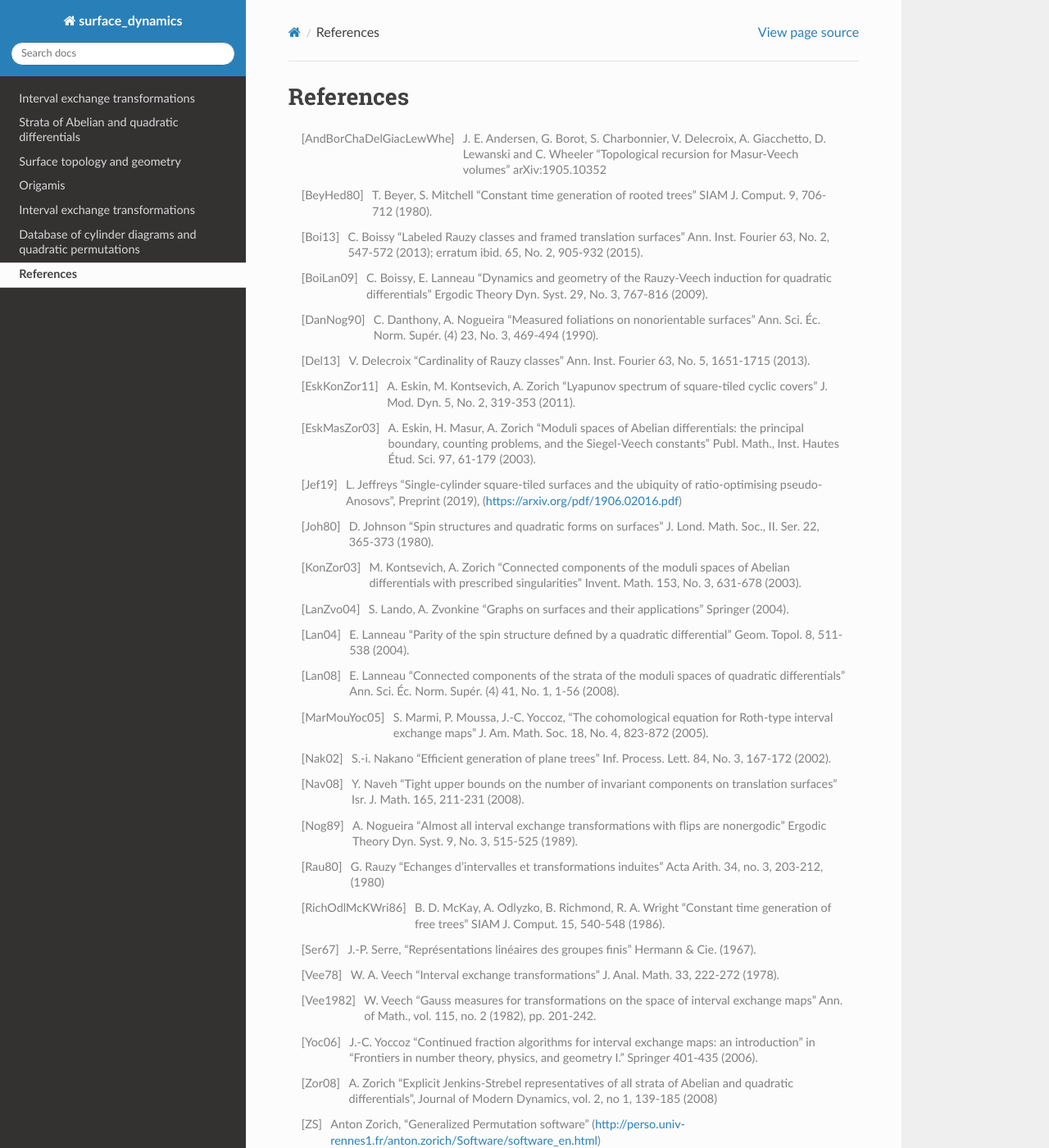
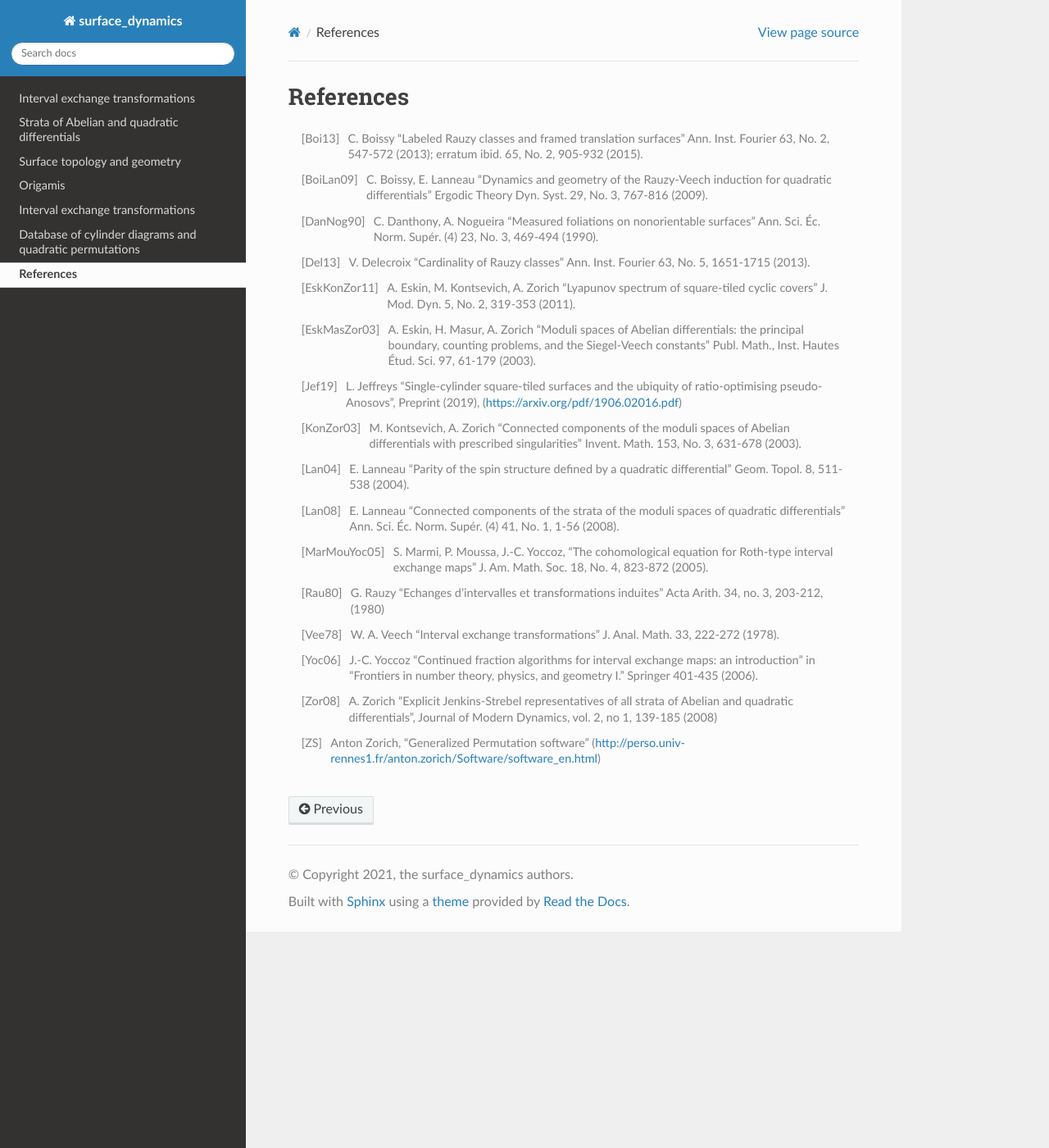
Before and after one commit to flatsurf/surface-dynamics, a Sphinx documentation site: the page built from doc/source/references.rst, in a window 1280 px wide and 1400 px high. Shown: the whole window at 82% size. Built offline with Sphinx 7.4.7 and the Read the Docs theme 2.0.0, drawn with Linux system fonts in a browser that asks for light colours.

```diff
--- a/doc/source/references.rst
+++ b/doc/source/references.rst
@@ -1,13 +1,5 @@
 References
 ==========
-
-.. [AndBorChaDelGiacLewWhe] J. E. Andersen, G. Borot, S. Charbonnier,
-   V. Delecroix, A. Giacchetto, D. Lewanski and C. Wheeler "Topological
-   recursion for Masur-Veech volumes"
-   arXiv:1905.10352
-
-.. [BeyHed80] T. Beyer, S. Mitchell "Constant time generation of rooted trees"
-   SIAM J. Comput. 9, 706-712 (1980).
 
 .. [Boi13] C. Boissy "Labeled Rauzy classes and framed translation surfaces"
    Ann. Inst. Fourier 63, No. 2, 547-572 (2013); erratum ibid. 65, No. 2, 905-932 (2015).
@@ -36,16 +28,9 @@ References
    of ratio-optimising pseudo-Anosovs", Preprint (2019),
    (https://arxiv.org/pdf/1906.02016.pdf)
 
-.. [Joh80] D. Johnson "Spin structures and quadratic forms on surfaces"
-   J. Lond. Math. Soc., II. Ser. 22, 365-373 (1980).
-
 .. [KonZor03] M. Kontsevich, A. Zorich "Connected components of the moduli
    spaces of Abelian differentials with prescribed singularities"
    Invent. Math. 153, No. 3, 631-678 (2003).
-
-.. [LanZvo04] S. Lando, A. Zvonkine "Graphs on surfaces and their
-   applications"
-   Springer (2004).
 
 .. [Lan04] E. Lanneau "Parity of the spin structure defined by a quadratic
    differential"
@@ -59,33 +44,11 @@ References
    equation for Roth-type interval exchange maps"
    J. Am. Math. Soc. 18, No. 4, 823-872 (2005).
 
-.. [Nak02] S.-i. Nakano "Efficient generation of plane trees"
-   Inf. Process. Lett. 84, No. 3, 167-172 (2002).
-
-.. [Nav08] Y. Naveh "Tight upper bounds on the number of invariant components
-   on translation surfaces"
-   Isr. J. Math. 165, 211-231 (2008).
-
-.. [Nog89] A. Nogueira "Almost all interval exchange transformations with flips
-   are nonergodic"
-   Ergodic Theory Dyn. Syst. 9, No. 3, 515-525 (1989).
-
 .. [Rau80] G. Rauzy "Echanges d'intervalles et transformations induites"
    Acta Arith. 34, no. 3, 203-212, (1980)
 
-.. [RichOdlMcKWri86] B. D. McKay, A. Odlyzko, B. Richmond, R. A. Wright
-   "Constant time generation of free trees"
-   SIAM J. Comput. 15, 540-548 (1986).
-
-.. [Ser67] J.-P. Serre, "Représentations linéaires des groupes finis"
-   Hermann & Cie. (1967).
-
 .. [Vee78] W. A. Veech "Interval exchange transformations"
    J. Anal. Math. 33, 222-272 (1978).
-
-.. [Vee1982] W. Veech "Gauss measures for transformations on the space of
-   interval exchange maps"
-   Ann. of Math., vol. 115, no. 2 (1982), pp. 201-242.
 
 .. [Yoc06] J.-C. Yoccoz "Continued fraction algorithms for interval exchange
    maps: an introduction"
```
Also changed, not shown: 5 other files.
